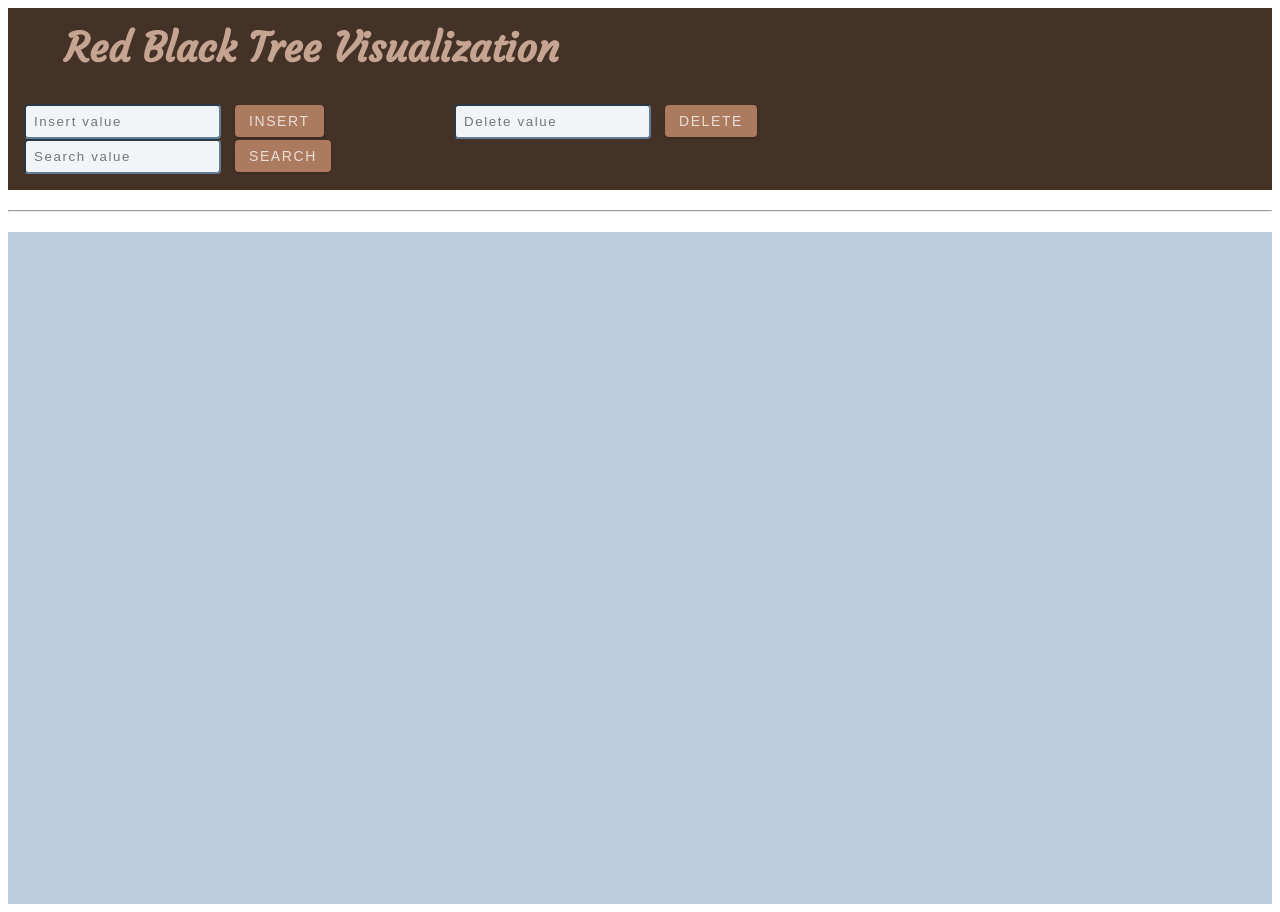
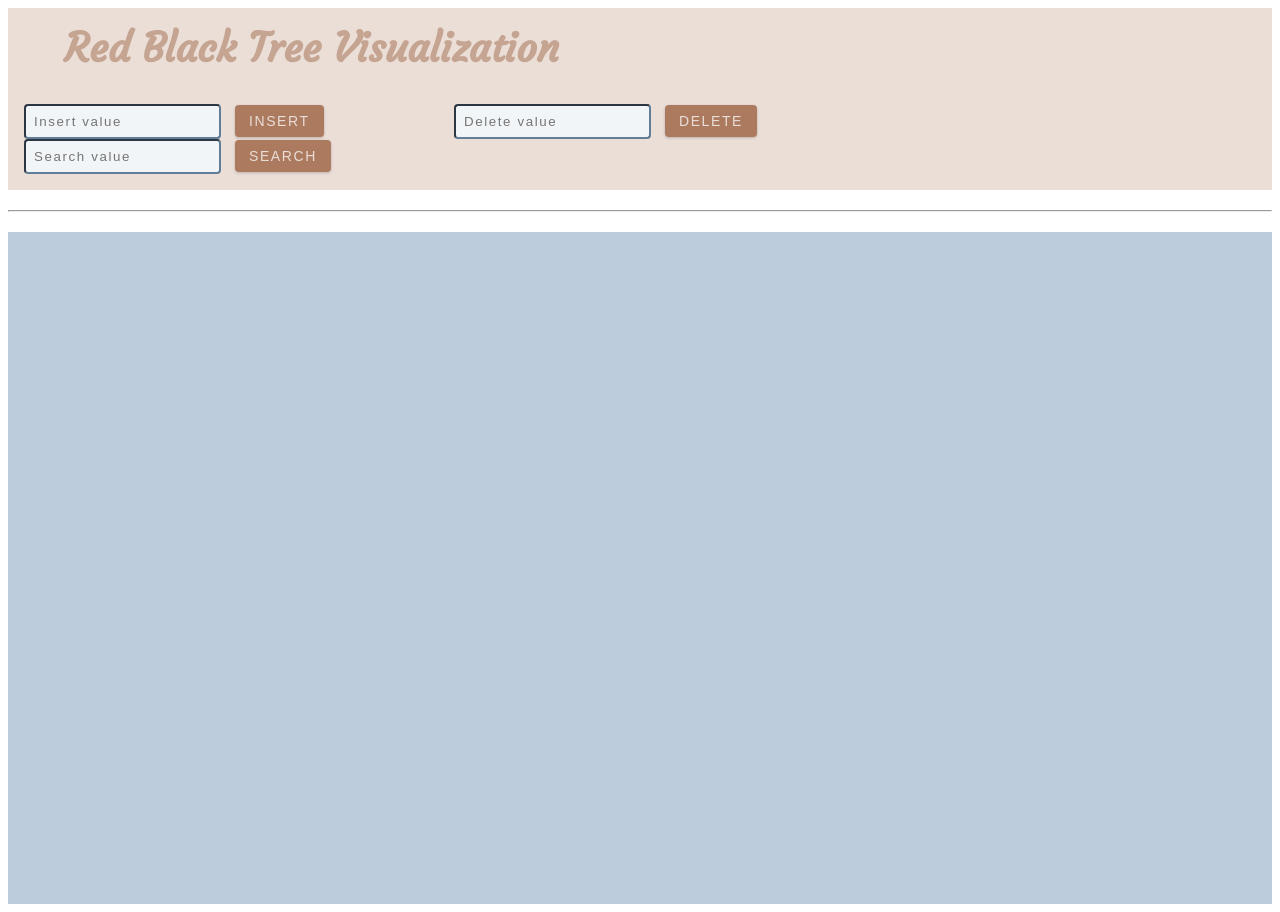
Before and after one commit to UIT-21522883/rb-tree-visualize, a website built with webpack: page index.html in a window 1280 px wide. Built offline with nearby package versions, Linux system fonts and the light colour scheme; a web font is replaced by a local one.

Commit message:
Update styles.css

```diff
--- a/styles.css
+++ b/styles.css
@@ -80,7 +80,7 @@
 }
 
 .section-1 {
-  background-color: var(--clr-primary-1);
+  background-color: var(--clr-primary-10);
 }
 
 .form_control {
```
